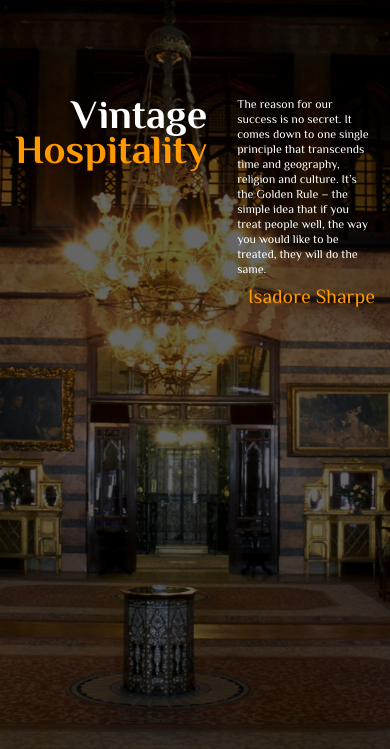
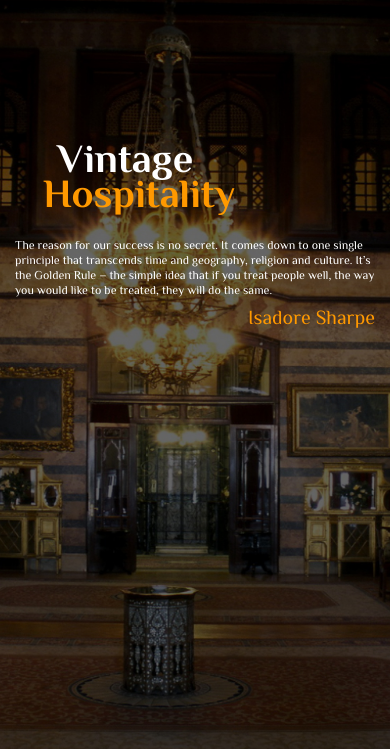
Before and after one commit to OJIer1989/vistage-hostitality, a plain HTML site: page index.html in a window 390 px wide. Shown: the part 95-844 px from the top of the page. Drawn offline with Linux system fonts and the light colour scheme.

Commit message:
vistage-hostitality

```diff
--- a/css/style.scss
+++ b/css/style.scss
@@ -761,16 +761,19 @@ background-position: top;
         }
       }
       .header-info{
+        display: block;
         h1{
+          max-width: 150px;
           font-size: 40px;
           line-height: 35px;
-          margin-top: 100px;
-          margin-right: 30px;
+    margin-top: 40%;
+    margin-left: auto;
+
         }
         p{
           font-size: 12px;
           line-height: 15px;
-          margin-top: 100px;
+          margin-top: 0;
         }
         button{
           font-size: 20px;
```
Also changed, not shown: css/style.css.
